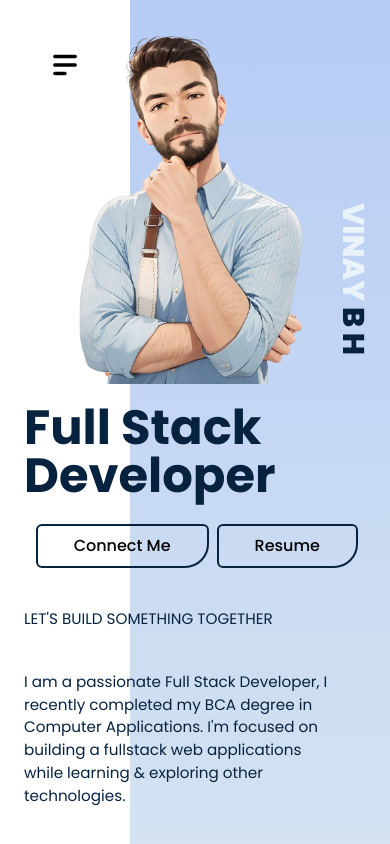
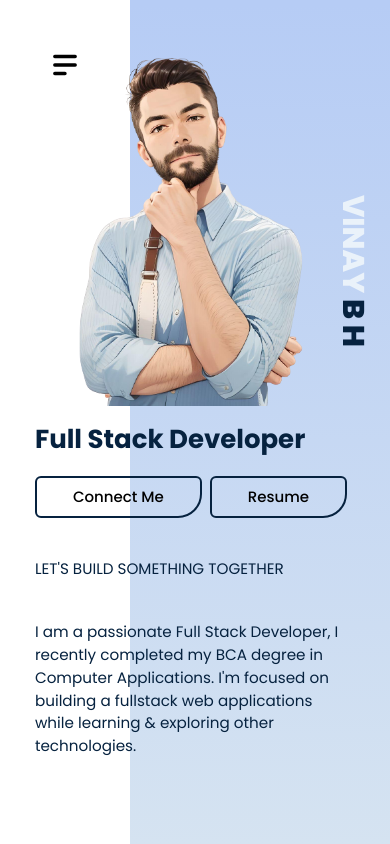
Before and after one commit to vinaybh01/Portfolio-, a React (Vite) app: page / in a window 390 px wide. Shown: the top 844 px of the page. Built offline with nearby package versions, Linux system fonts and the light colour scheme; a web font is replaced by a local one.

Commit message:
fixed hero title

```diff
--- a/src/components/Hero.jsx
+++ b/src/components/Hero.jsx
@@ -14,14 +14,16 @@ const Hero = () => {
 
         {/* first col */}
         <div className="pb-16 px-6 pt-5" data-aos="fade-down">
-          <h2>{hero.title}</h2>
+          <h2 className="text-[26px] md:text-[34px] lg:text-[48px]">
+            {hero.title}
+          </h2>
           <br />
           <div className="flex justify-end  mr-2">
             <a href={hero.link1}>
-              <button className="btn">{hero.btnText}</button>
+              <button className="btn text-[15px]">{hero.btnText}</button>
             </a>
             <a href={hero.link2} className="ml-2">
-              <button className="btn">{hero.btnText2}</button>
+              <button className="btn text-[15px]">{hero.btnText2}</button>
             </a>
           </div>
           <div className="flex flex-col gap-10 mt-10">
```
Also changed, not shown: 1 other file (tests, documents, lock files or other folders).
